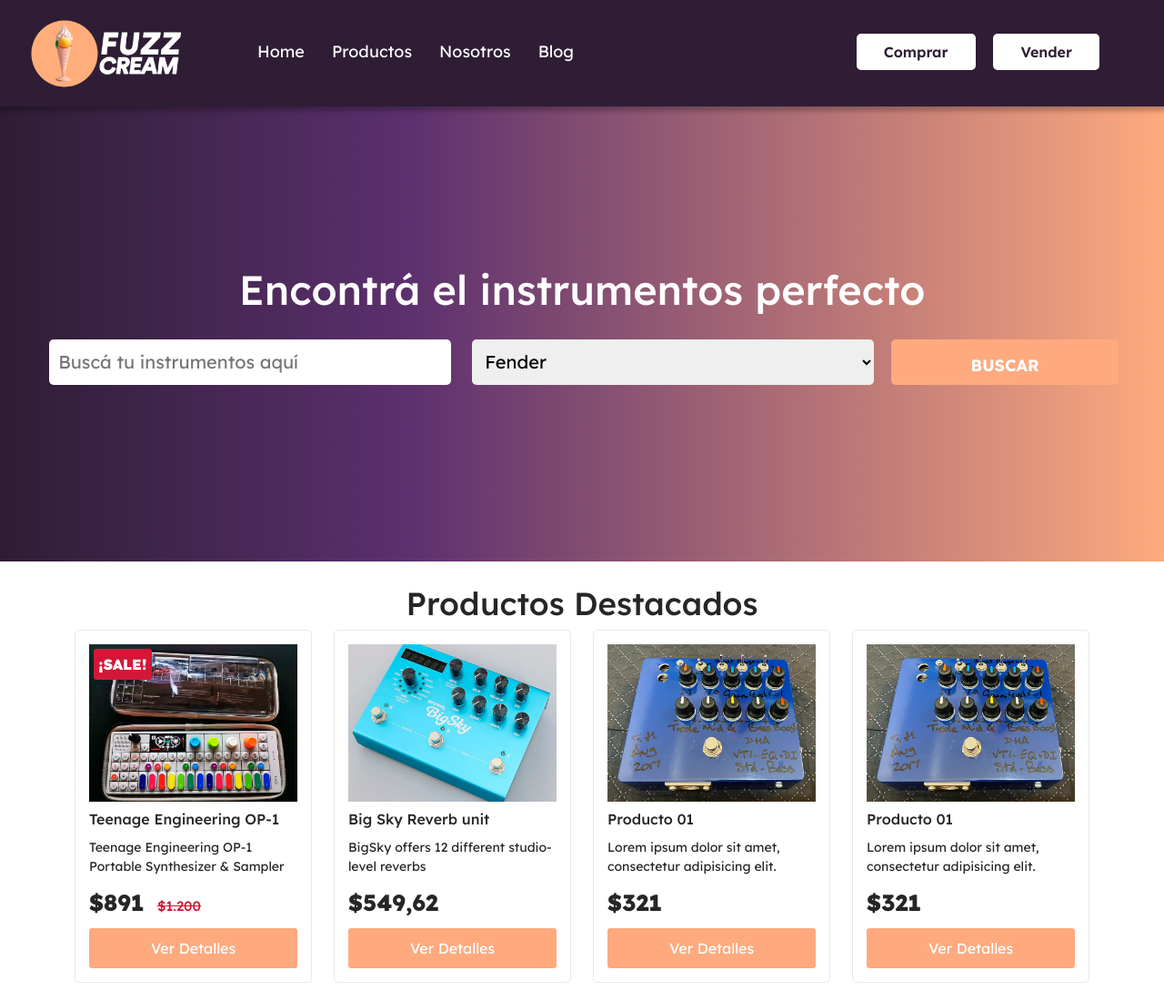
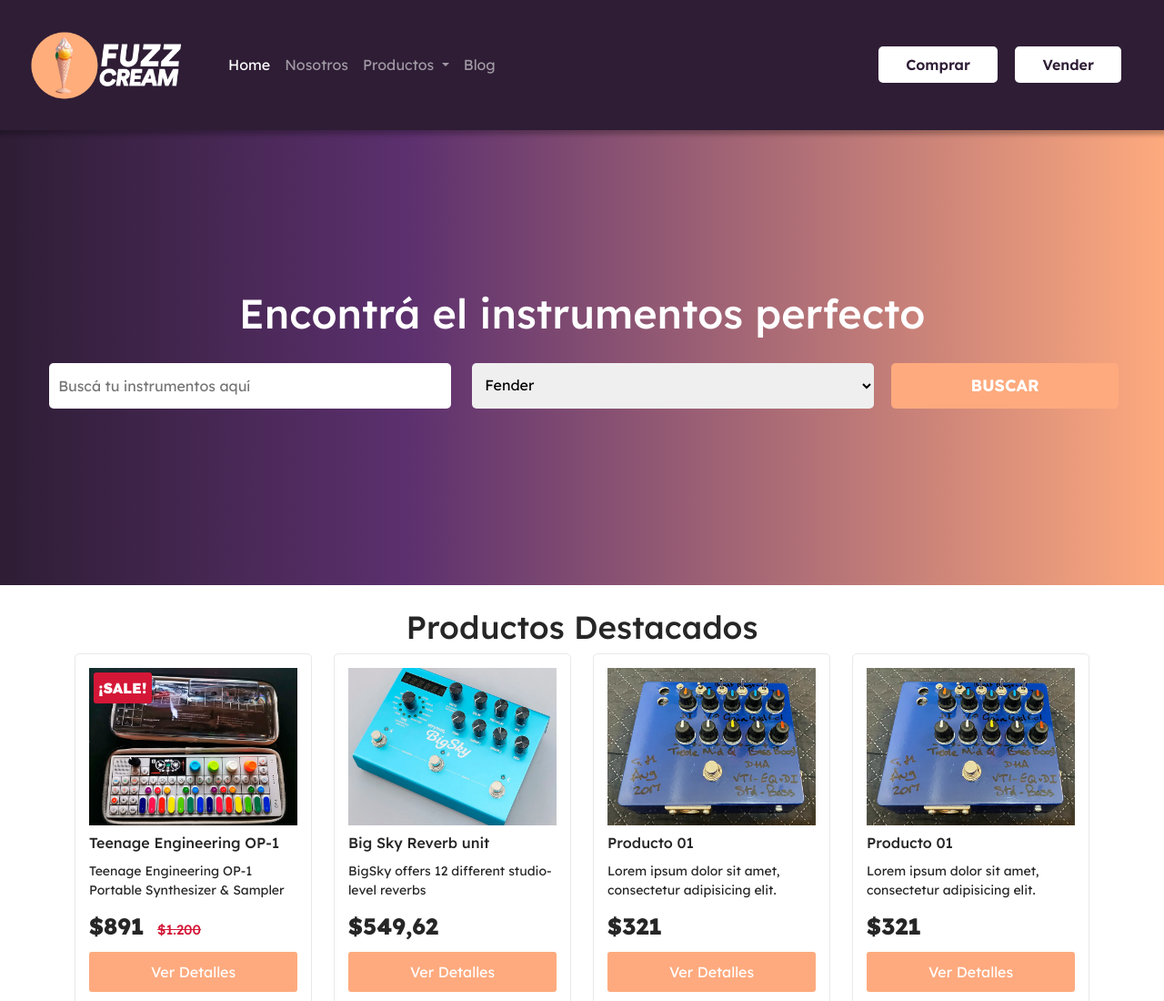
Before and after one commit to FreeHelado/FuzzCream-Ferreira, a plain HTML site: page index.html in a window 1280 px wide. Shown: the top 1100 px of the page at 91% size. Drawn offline with nearby package versions, Linux system fonts and the light colour scheme.

Commit message:
Nuevo Nav Bar con Bootstrap

```diff
--- a/index.html
+++ b/index.html
@@ -19,7 +19,7 @@
     <header>
 
         <!-- NAVBAR BOOTSTRAP -->
-        <!-- <nav class="navbar navbar-expand-lg">
+        <nav class="navbar navbar-expand-lg navbar-dark">
             <div class="container-fluid">
               <a class="navbar-brand" href="#">
                 <img class="cabezal__logo" src="./assets/logo.png" alt="Logo del Helado"/>
@@ -27,35 +27,41 @@
               <button class="navbar-toggler" type="button" data-bs-toggle="collapse" data-bs-target="#navbarSupportedContent" aria-controls="navbarSupportedContent" aria-expanded="false" aria-label="Toggle navigation">
                 <span class="navbar-toggler-icon"></span>
               </button>
-              <div class="collapse navbar-collapse" id="navbarSupportedContent">
+              <div class="collapse navbar-collapse align-items-baseline" id="navbarSupportedContent">
                 <ul class="navbar-nav me-auto mb-2 mb-lg-0">
                   <li class="nav-item">
-                    <a class="nav-link active" aria-current="page" href="#">Home</a>
+                    <a class="nav-link active" aria-current="page" href="index.html">Home</a>
                   </li>
                   <li class="nav-item">
-                    <a class="nav-link" href="#">Link</a>
+                    <a class="nav-link" href="./pages/nosotros.html">Nosotros</a>
                   </li>
                   <li class="nav-item dropdown">
-                    <a class="nav-link dropdown-toggle" href="#" role="button" data-bs-toggle="dropdown" aria-expanded="false">
-                      Dropdown
+                    <a class="nav-link dropdown-toggle" href="./pages/productos.html" role="button" data-bs-toggle="dropdown" aria-expanded="false">
+                      Productos
                     </a>
                     <ul class="dropdown-menu">
-                      <li><a class="dropdown-item" href="#">Action</a></li>
-                      <li><a class="dropdown-item" href="#">Another action</a></li>
+                      <li><a class="dropdown-item" href="#">Guitarras</a></li>
+                      <li><a class="dropdown-item" href="./pages/producto.html">Pedales</a></li>
                       <li><hr class="dropdown-divider"></li>
-                      <li><a class="dropdown-item" href="#">Something else here</a></li>
+                      <li><a class="dropdown-item" href="#">Amplificadores</a></li>
                     </ul>
                   </li>
                   <li class="nav-item">
-                    <a class="nav-link disabled">Disabled</a>
+                    <a class="nav-link" href="#">Blog</a>
                   </li>
+
                 </ul>
+                <div class="cabezal__menu--botones">
+                    <a href="./pages/producto.html">Comprar</a></li>
+                    <a href="./pages/vender.html">Vender</a></li>
+
+                </div>
               </div>
             </div>
-          </nav> -->
+          </nav>
          <!-- FIN NAV BAR BOOTSTRAP -->
 
-        <section class="container-fluid">
+        <!-- <section class="container-fluid">
         <nav>
             <div class="row justify-content-between align-items-baseline">
 
@@ -86,7 +92,7 @@
 
             </div>
         </nav>
-        </section>
+        </section> -->
     </header>
     <!-- Fin del Cabezal -->
 
--- a/styles/style.css
+++ b/styles/style.css
@@ -61,6 +61,7 @@
 
 .cabezal__logo {
     width: 170px;
+    margin-right: 25px;
 }
 
 
@@ -91,10 +92,22 @@
 }
 
 
-.cabezal__menu--botones {
-    list-style: none;
+.cabezal__menu--botones a {
+    color: #2e1d35;
+    background-color: #fff;
+    border-radius: 5px;
+    margin-right: 15px;
+    padding: 10px 30px;
+    text-decoration: none;
+    transition: all 0.5s;
     font-size: 16px;
     font-weight: 600;
+}
+
+.cabezal__menu--botones a:hover {
+    background-color: #feaa7e;
+    color: #fff;
+    transform: translateX(50px);
 }
 
 .cabezal__menu--botones li {
@@ -243,6 +256,7 @@
     padding: 10px;
     width: 95%;
     border: none;
+    font-size: 16px;
 }
 
 .buscador__form input:hover {
@@ -260,13 +274,13 @@
     padding: 10px;
     width: 95%;
     border: none;
+    font-size: 16px;
 }
 
 .buscador__form button {
     width: 100%;
     height: 50px;
     background-color: #feaa7e;
-    padding: 15px;
     border-radius: 5px;
     border: none;
     color: #fff;
@@ -1074,9 +1088,9 @@
         display: none;
     }
 
-    .cabezal__menu--botones {
+    /* .cabezal__menu--botones {
         display: none;
-    }
+    } */
 
     .cabezal__menu--mobile a {
         display: inline;
@@ -1117,9 +1131,9 @@
         display: none;
     }
 
-    .cabezal__menu--botones {
+    /* .cabezal__menu--botones {
         display: none;
-    }
+    } */
 
     .cabezal__logo {
         width: 120px;
```
